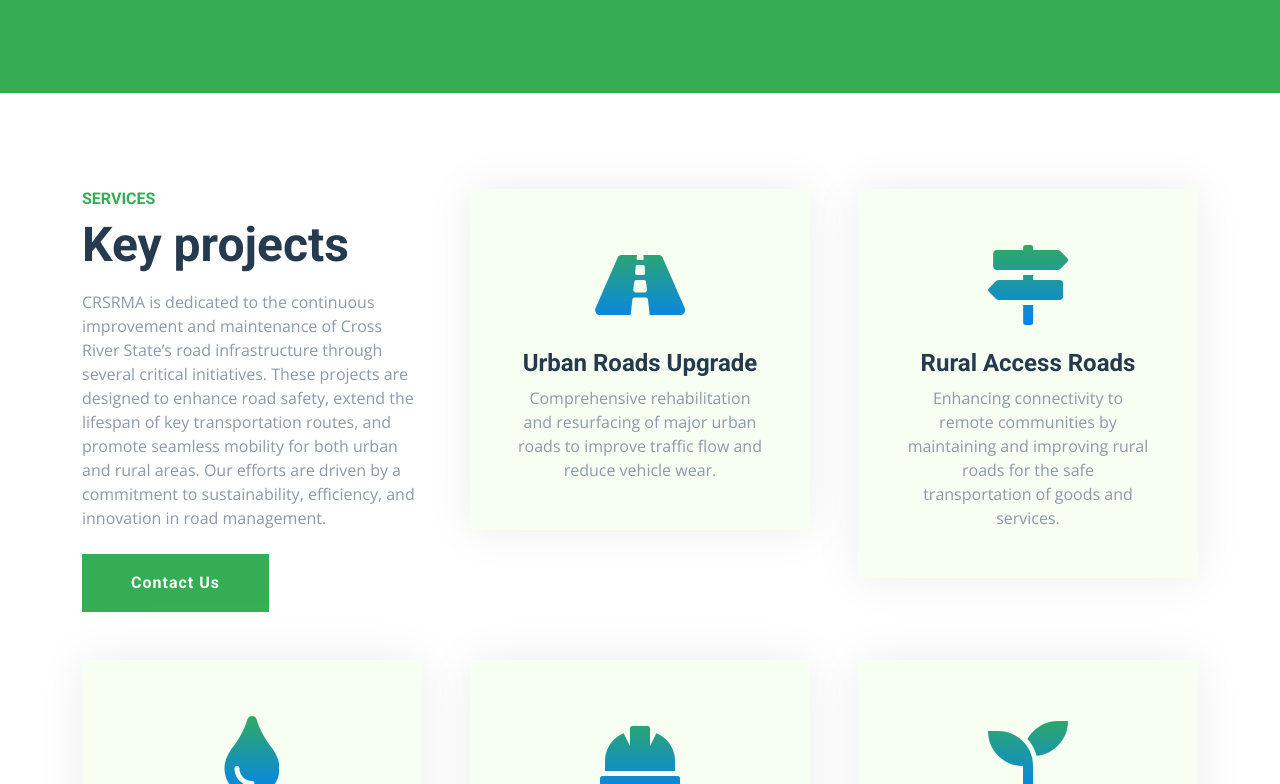
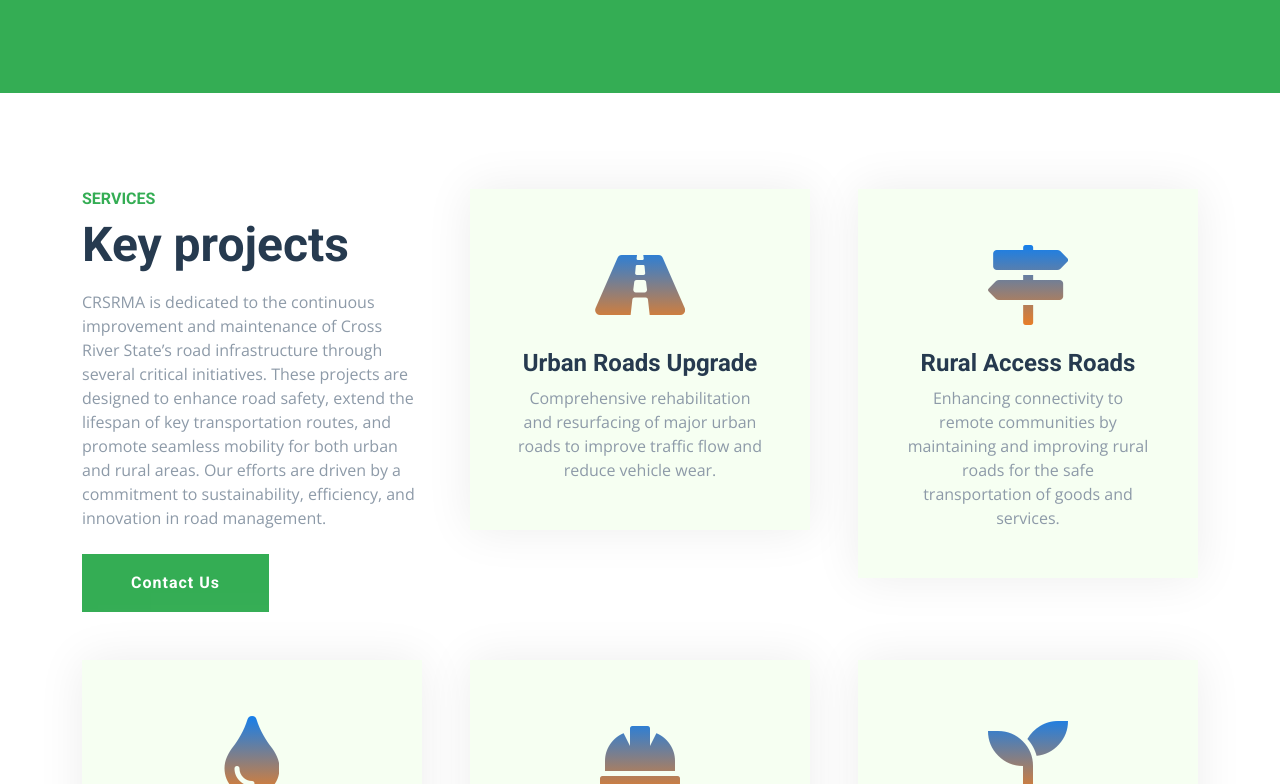
Before and after one commit to Mullahbabs/crrma, a plain HTML site: page index.html in a window 1280 px wide. Shown: the part 2016-2800 px from the top of the page. Drawn offline with nearby package versions, Linux system fonts and the light colour scheme.

Commit message:
color change

```diff
--- a/css/style.css
+++ b/css/style.css
@@ -1,7 +1,7 @@
 /********** Template CSS **********/
 :root {
-    --primary: #34AD54;
-    --secondary: #007FFF;
+    --primary: #007FFF;
+    --secondary: #fd7e14;
     --light: #F6FFF2;
     --dark: #0000;
 }
--- a/scss/bootstrap.scss
+++ b/scss/bootstrap.scss
@@ -1,7 +1,7 @@
 /******* Customized Bootstrap ********/
 
-$primary: #34AD54;
-$secondary: #007FFF;
+$primary: #007FFF;
+$secondary: #fd7e14;
 $light: #F6FFF2;
 $dark: #0000;
 
```
